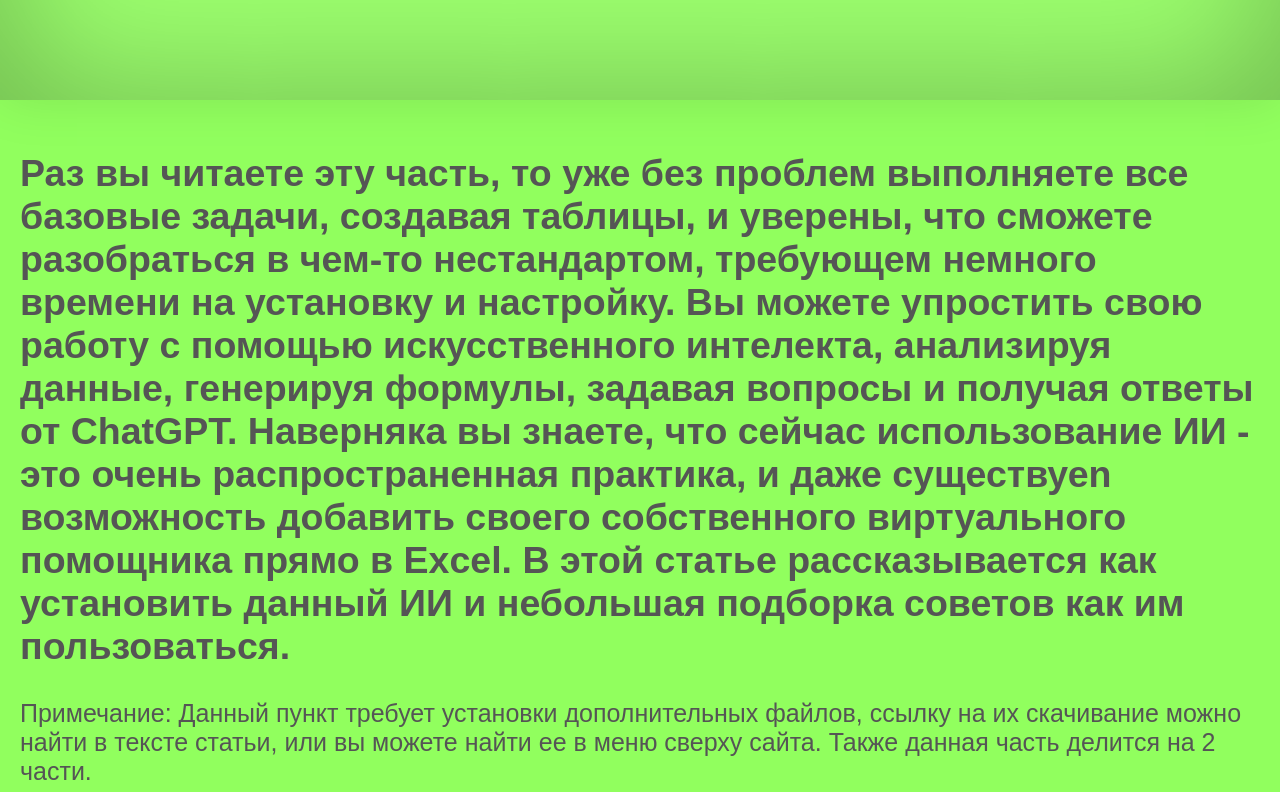
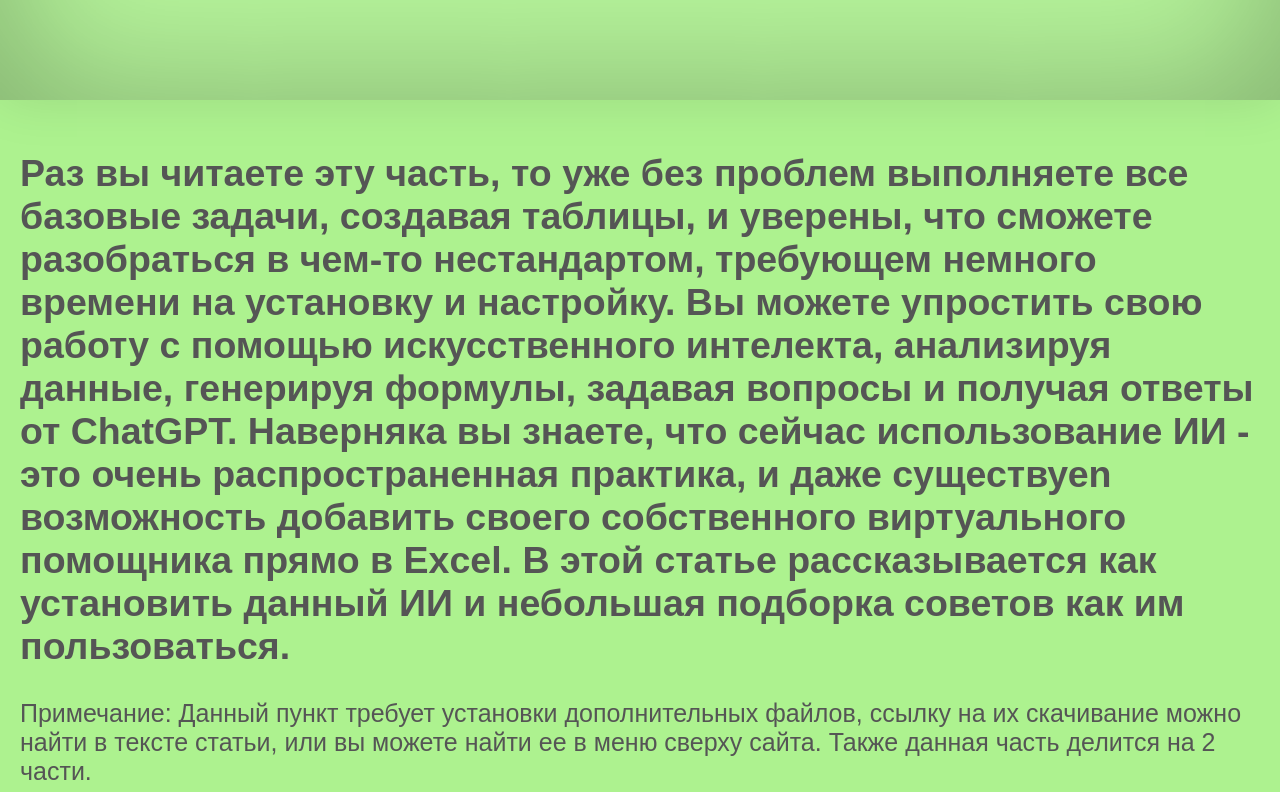
Before and after one commit to tourer224/PROEEWVCC-p2, a plain HTML site: page index.html in a window 1280 px wide. Shown: the part 262-1054 px from the top of the page. Drawn offline with Linux system fonts and the light colour scheme.

Commit message:
Update styles.css

```diff
--- a/styles.css
+++ b/styles.css
@@ -5,7 +5,7 @@ div {
 body {
 color: rgba(0,0,0);
 margin: 0;
-background: linear-gradient(135deg,rgba(145, 255, 94)  50%, rgba(255, 255, 255) 50%);
+background: linear-gradient(135deg,rgba(173, 242, 143)  50%, rgba(255, 255, 255) 50%);
 font-size: larger;
 font-family: Ubuntu Light, Segoe UI Light, Arial !important;
  scroll-behavior: smooth;
```
